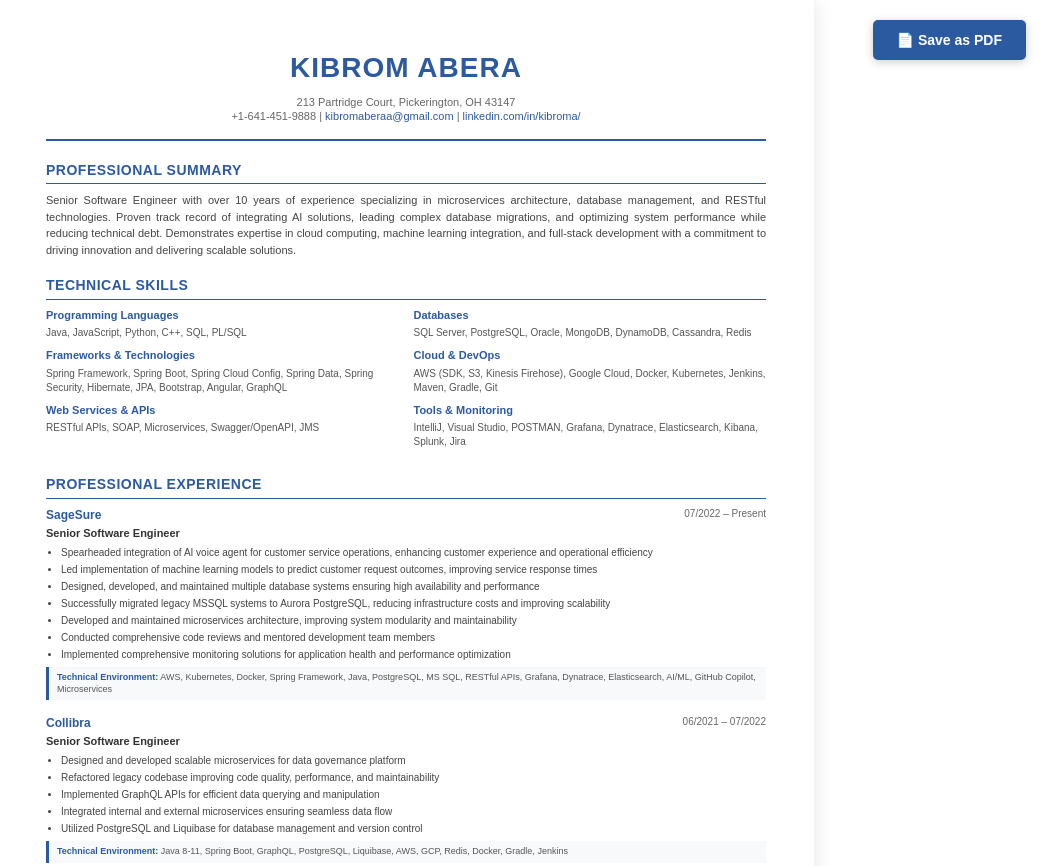
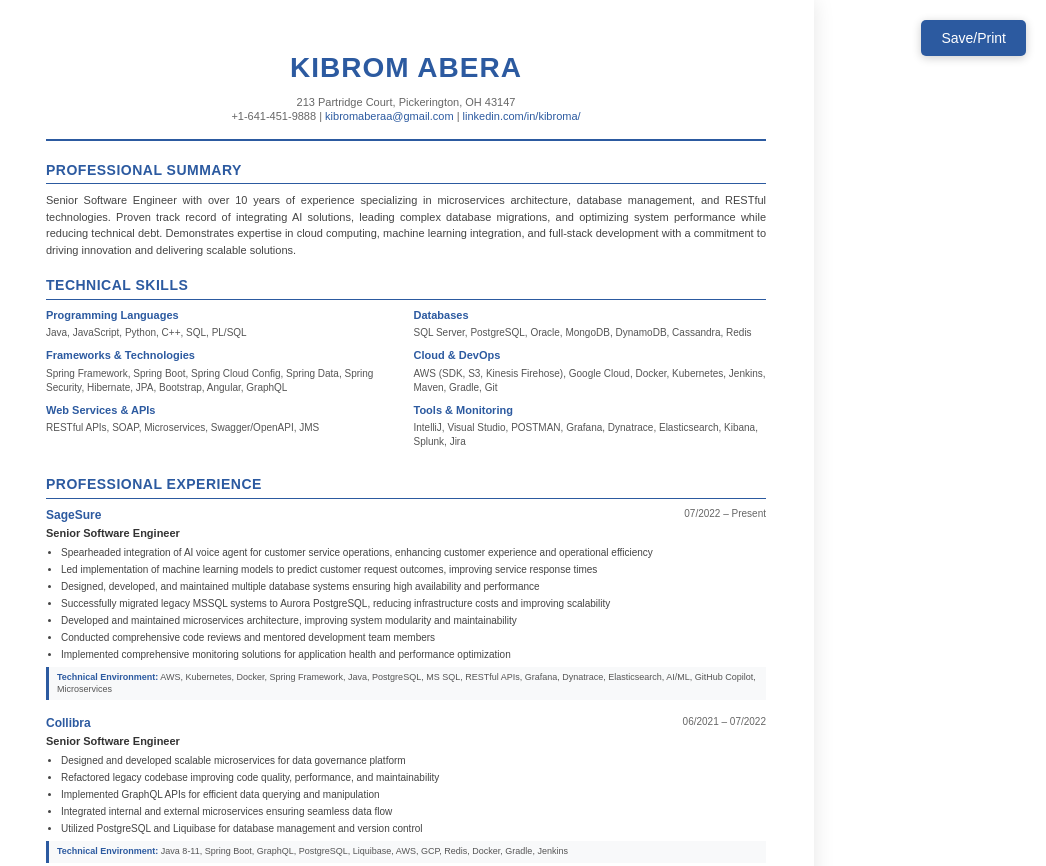
Before and after one commit to Kibrom1/kibrom-abera-resume, a plain HTML site: page index.html in a window 1280 px wide. Shown: the top 866 px of the page, without its empty margins (234-1280 px from the left). Drawn offline with nearby package versions, Linux system fonts and the light colour scheme.

Commit message:
polishing

```diff
--- a/index.html
+++ b/index.html
@@ -201,104 +201,102 @@
             }
         }
 
-        .action-button {
+        .action-buttons {
             position: fixed;
             top: 20px;
             right: 20px;
+            display: flex;
+            gap: 10px;
+            z-index: 1000;
+        }
+
+        .print-button, .download-button {
             background: #2c5aa0;
             color: white;
             border: none;
-            padding: 12px 24px;
+            padding: 10px 20px;
             border-radius: 5px;
             cursor: pointer;
             font-size: 14px;
-            font-weight: 600;
             box-shadow: 0 2px 10px rgba(0,0,0,0.2);
-            z-index: 1000;
         }
 
-        .action-button:hover {
+        .print-button:hover, .download-button:hover {
             background: #1e3d70;
         }
 
         @media print {
-            .action-button {
+            .action-buttons {
                 display: none;
             }
         }
     </style>
 </head>
 <body>
-    <button class="action-button" onclick="saveToPDF()">📄 Save as PDF</button>
+    <div class="action-buttons">
+        <button class="print-button" onclick="window.print()">Save/Print</button>
+    </div>
 
     <script src="https://cdnjs.cloudflare.com/ajax/libs/jspdf/2.5.1/jspdf.umd.min.js"></script>
     <script src="https://cdnjs.cloudflare.com/ajax/libs/html2canvas/1.4.1/html2canvas.min.js"></script>
 
     <script>
-        async function saveToPDF() {
-            // First try the direct PDF generation
+        function downloadHTML() {
+            const resumeContent = document.documentElement.outerHTML;
+            const blob = new Blob([resumeContent], { type: 'text/html' });
+            const url = URL.createObjectURL(blob);
+            const a = document.createElement('a');
+            a.href = url;
+            a.download = 'Kibrom_Abera_Resume.html';
+            document.body.appendChild(a);
+            a.click();
+            document.body.removeChild(a);
+            URL.revokeObjectURL(url);
+        }
+
+        async function downloadPDF() {
+            const { jsPDF } = window.jspdf;
+
+            // Hide the action buttons temporarily
+            const actionButtons = document.querySelector('.action-buttons');
+            actionButtons.style.display = 'none';
+
             try {
-                const { jsPDF } = window.jspdf;
-
-                // Hide the action button temporarily
-                const actionButton = document.querySelector('.action-button');
-                actionButton.style.display = 'none';
-
-                // Wait a moment for any animations to complete
-                await new Promise(resolve => setTimeout(resolve, 500));
-
-                const resumeContainer = document.querySelector('.resume-container');
-
-                const canvas = await html2canvas(resumeContainer, {
-                    scale: 1.5,
+                const canvas = await html2canvas(document.querySelector('.resume-container'), {
+                    scale: 2,
                     useCORS: true,
                     allowTaint: true,
                     backgroundColor: '#ffffff',
-                    scrollX: 0,
-                    scrollY: 0,
-                    x: 0,
-                    y: 0,
-                    foreignObjectRendering: true,
-                    logging: false,
-                    height: resumeContainer.offsetHeight,
-                    width: resumeContainer.offsetWidth
+                    width: 816, // 8.5 inches at 96 DPI
+                    height: 1056 // 11 inches at 96 DPI
                 });
 
-                const imgData = canvas.toDataURL('image/jpeg', 0.95);
-                const pdf = new jsPDF({
-                    orientation: 'portrait',
-                    unit: 'mm',
-                    format: 'a4'
-                });
+                const imgData = canvas.toDataURL('image/png');
+                const pdf = new jsPDF('p', 'mm', 'a4');
 
-                const pdfWidth = pdf.internal.pageSize.getWidth();
-                const pdfHeight = pdf.internal.pageSize.getHeight();
-
-                const imgWidth = pdfWidth;
-                const imgHeight = (canvas.height * pdfWidth) / canvas.width;
-
+                const imgWidth = 210; // A4 width in mm
+                const pageHeight = 297; // A4 height in mm
+                const imgHeight = (canvas.height * imgWidth) / canvas.width;
                 let heightLeft = imgHeight;
                 let position = 0;
 
-                // First page
-                pdf.addImage(imgData, 'JPEG', 0, position, imgWidth, imgHeight);
-                heightLeft -= pdfHeight;
+                pdf.addImage(imgData, 'PNG', 0, position, imgWidth, imgHeight);
+                heightLeft -= pageHeight;
 
-                // Additional pages
                 while (heightLeft >= 0) {
                     position = heightLeft - imgHeight;
                     pdf.addPage();
-                    pdf.addImage(imgData, 'JPEG', 0, position, imgWidth, imgHeight);
-                    heightLeft -= pdfHeight;
+                    pdf.addImage(imgData, 'PNG', 0, position, imgWidth, imgHeight);
+                    heightLeft -= pageHeight;
                 }
 
                 pdf.save('Kibrom_Abera_Resume.pdf');
-                actionButton.style.display = 'block';
-
             } catch (error) {
-                console.error('Direct PDF generation failed:', error);
-                // Fallback to browser print dialog
-                window.print();
+                console.error('Error generating PDF:', error);
+                alert('Error generating PDF. Please try using the Print as PDF option instead.');
+            } finally {
+                // Show the action buttons again
+                actionButtons.style.display = 'flex';
             }
         }
     </script>
```
